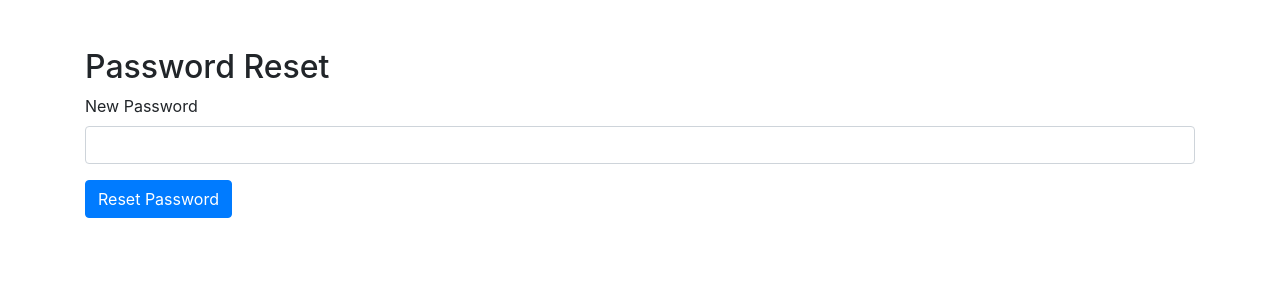
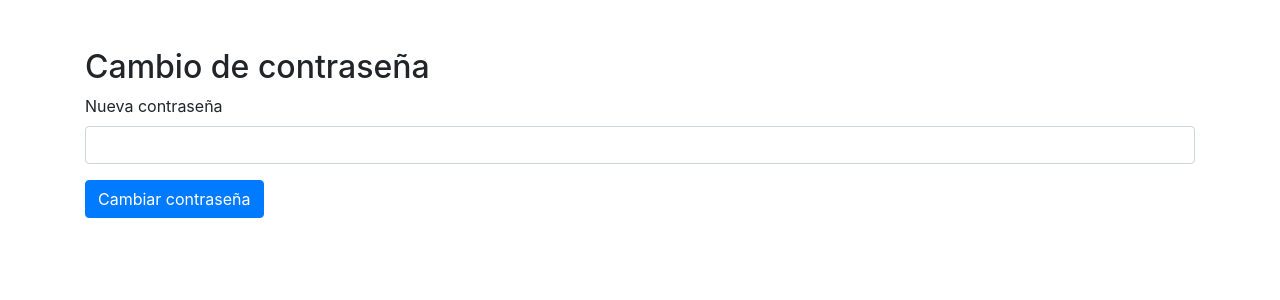
Before and after one commit to marioungui/Simple-PHP-login, a PHP site: page /password-reset.php?token=1 in a window 1280 px wide. Shown: the top 300 px of the page. Run offline with PHP 8.4, Linux system fonts and the light colour scheme; some libraries are stand-ins or nearby versions.

Commit message:
Update password-reset.php

```diff
--- a/password-reset.php
+++ b/password-reset.php
@@ -76,19 +76,19 @@ if ($_SERVER['REQUEST_METHOD'] === 'POST') {
 <!DOCTYPE html>
 <html>
 <head>
-    <title>Password Reset</title>
+    <title>Cambio de contraseña</title>
     <link rel="stylesheet" href="https://maxcdn.bootstrapcdn.com/bootstrap/4.5.2/css/bootstrap.min.css">
 </head>
 <body>
     <div class="container mt-5">
-        <h2>Password Reset</h2>
+        <h2>Cambio de contraseña</h2>
         <form action="password-reset.php" method="POST">
             <input type="hidden" name="token" value="<?php echo $_GET['token']; ?>">
             <div class="form-group">
-                <label for="password">New Password</label>
+                <label for="password">Nueva contraseña</label>
                 <input type="password" name="password" id="password" class="form-control" required>
             </div>
-            <button type="submit" class="btn btn-primary">Reset Password</button>
+            <button type="submit" class="btn btn-primary">Cambiar contraseña</button>
         </form>
     </div>
 
```
